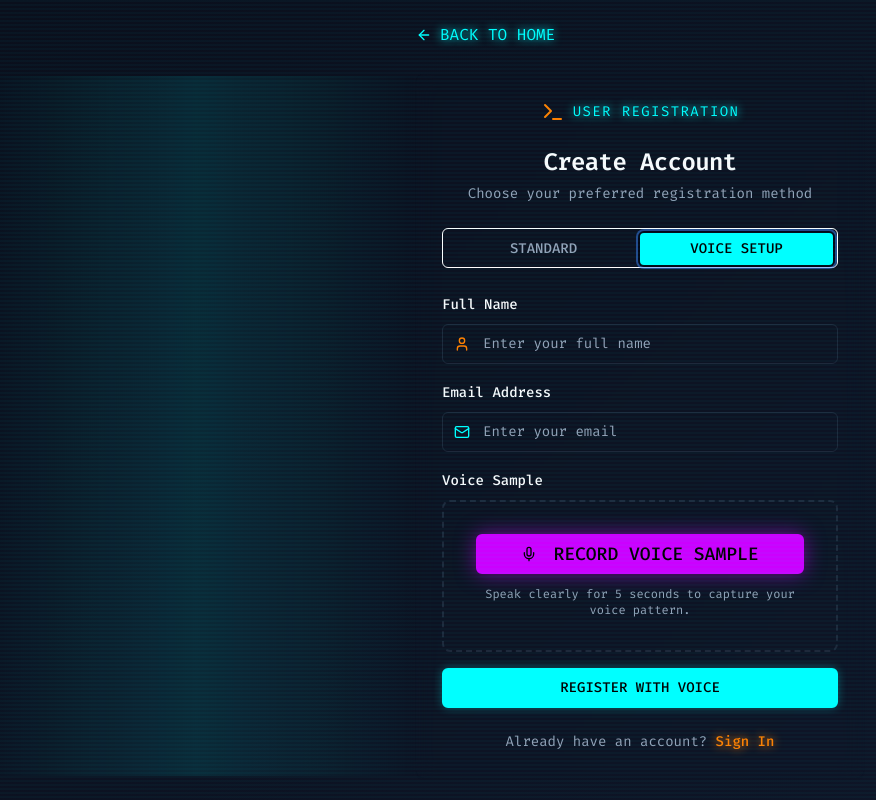
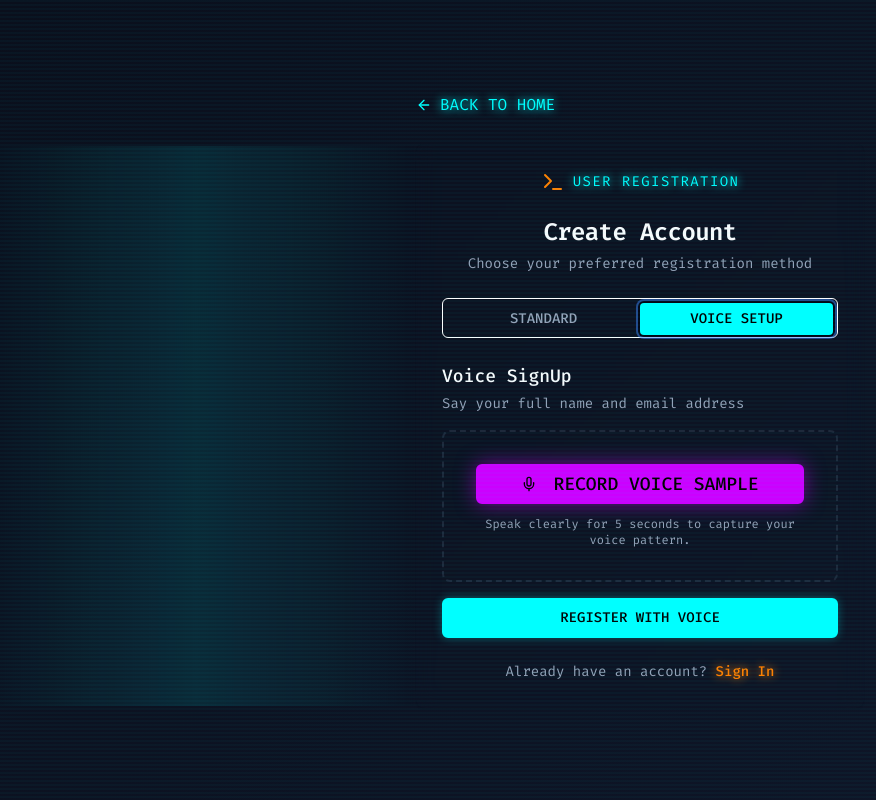
Before and after one commit to Kingvic300/INKLUZIV, a Next.js app in the folder frontend/: page /register in a window 1280 px wide. Both pictures are taken after a click on the tab "VOICE SETUP". Shown: the whole page, without its empty margins (0-876 px from the left). Built offline with nearby package versions, Linux system fonts and the light colour scheme.

Commit message:
Update page.tsx

```diff
--- a/frontend/app/register/page.tsx
+++ b/frontend/app/register/page.tsx
@@ -194,39 +194,61 @@ export default function RegisterPage() {
 
              <TabsContent value="voice" className="space-y-4 mt-6">
   <form onSubmit={handleVoiceSubmit} className="space-y-4">
-                  <div className="space-y-2">
-                    <Label htmlFor="voiceName" className="text-primary font-mono">
-                      Full Name
-                    </Label>
-                    <div className="relative">
-                      <User className="absolute left-3 top-1/2 -translate-y-1/2 h-4 w-4 text-neon-orange" />
-                      <Input id="voiceName" placeholder="Enter your full name" className="pl-10 bg-surface border-border text-primary focus:border-neon-orange focus-visible:ring-neon-orange" value={voiceFormData.name} onChange={(e) => setVoiceFormData({ ...voiceFormData, name: e.target.value })} required disabled={isProcessing} />
+    <div className="space-y-1">
+      <Label className="text-primary font-mono text-lg">Voice SignUp</Label>
+      <p className="text-sm text-muted-foreground">
+        Say your full name and email address
+      </p>
     </div>
+
+    <div className="text-center p-8 border-2 border-dashed border-border rounded-lg bg-surface/50">
+      <Button
+        type="button"
+        onClick={startRecording}
+        disabled={isRecording || isProcessing}
+        className={`w-full text-lg py-4 transition-smooth font-mono ${
+          isProcessing
+            ? "cursor-not-allowed bg-muted"
+            : isRecording
+            ? "bg-error text-primary pulse-recording cursor-not-allowed"
+            : voiceBlob
+            ? "btn-neon-green"
+            : "btn-neon-purple"
+        }`}
+      >
+        {isRecording ? (
+          <>
+            <MicOff className="w-5 h-5 mr-2" />
+            RECORDING... {countdown}s
+          </>
+        ) : (
+          <>
+            <Mic className="w-5 h-5 mr-2" />
+            {voiceBlob ? "RECORD AGAIN" : "RECORD VOICE SAMPLE"}
+          </>
+        )}
+      </Button>
+
+      {voiceBlob && (
+        <p className="text-sm text-neon-green mt-3 text-glow">
+          Voice captured successfully.
+        </p>
+      )}
+      <p className="text-xs text-muted-foreground mt-3">
+        Speak clearly for 5 seconds to capture your voice pattern.
+      </p>
     </div>
-                  <div className="space-y-2">
-                    <Label htmlFor="voiceEmail" className="text-primary font-mono">
-                      Email Address
-                    </Label>
-                    <div className="relative">
-                      <Mail className="absolute left-3 top-1/2 -translate-y-1/2 h-4 w-4 text-neon-cyan" />
-                      <Input id="voiceEmail" type="email" placeholder="Enter your email" className="pl-10 bg-surface border-border text-primary focus:border-neon-cyan focus-visible:ring-neon-cyan" value={voiceFormData.email} onChange={(e) => setVoiceFormData({ ...voiceFormData, email: e.target.value })} required disabled={isProcessing} />
-                    </div>
-                  </div>
-                  <div className="space-y-2">
-                    <Label className="text-primary font-mono">Voice Sample</Label>
-                    <div className="text-center p-8 border-2 border-dashed border-border rounded-lg bg-surface/50">
-                      <Button type="button" onClick={startRecording} disabled={isRecording || isProcessing} className={`w-full text-lg py-4 transition-smooth font-mono ${isProcessing ? "cursor-not-allowed bg-muted" : isRecording ? "bg-error text-primary pulse-recording cursor-not-allowed" : voiceBlob ? "btn-neon-green" : "btn-neon-purple"}`}>
-                        {isRecording ? (<><MicOff className="w-5 h-5 mr-2" />RECORDING... {countdown}s</>) : (<><Mic className="w-5 h-5 mr-2" />{voiceBlob ? "RECORD AGAIN" : "RECORD VOICE SAMPLE"}</>)}
-                      </Button>
-                      {voiceBlob && (<p className="text-sm text-neon-green mt-3 text-glow">Voice sample captured successfully.</p>)}
-                      <p className="text-xs text-muted-foreground mt-3">Speak clearly for 5 seconds to capture your voice pattern.</p>
-                    </div>
-                  </div>
-                  <Button type="submit" className="w-full btn-neon-cyan focus-visible:ring-accessible font-mono" disabled={isProcessing}>
+
+    <Button
+      type="submit"
+      className="w-full btn-neon-cyan focus-visible:ring-accessible font-mono"
+      disabled={isProcessing}
+    >
       {isProcessing ? "PROCESSING..." : "REGISTER WITH VOICE"}
     </Button>
   </form>
 </TabsContent>
+
             </Tabs>
 
             <div className="mt-6 text-center">
```
Lines whose indentation alone changed are shown as unchanged.
